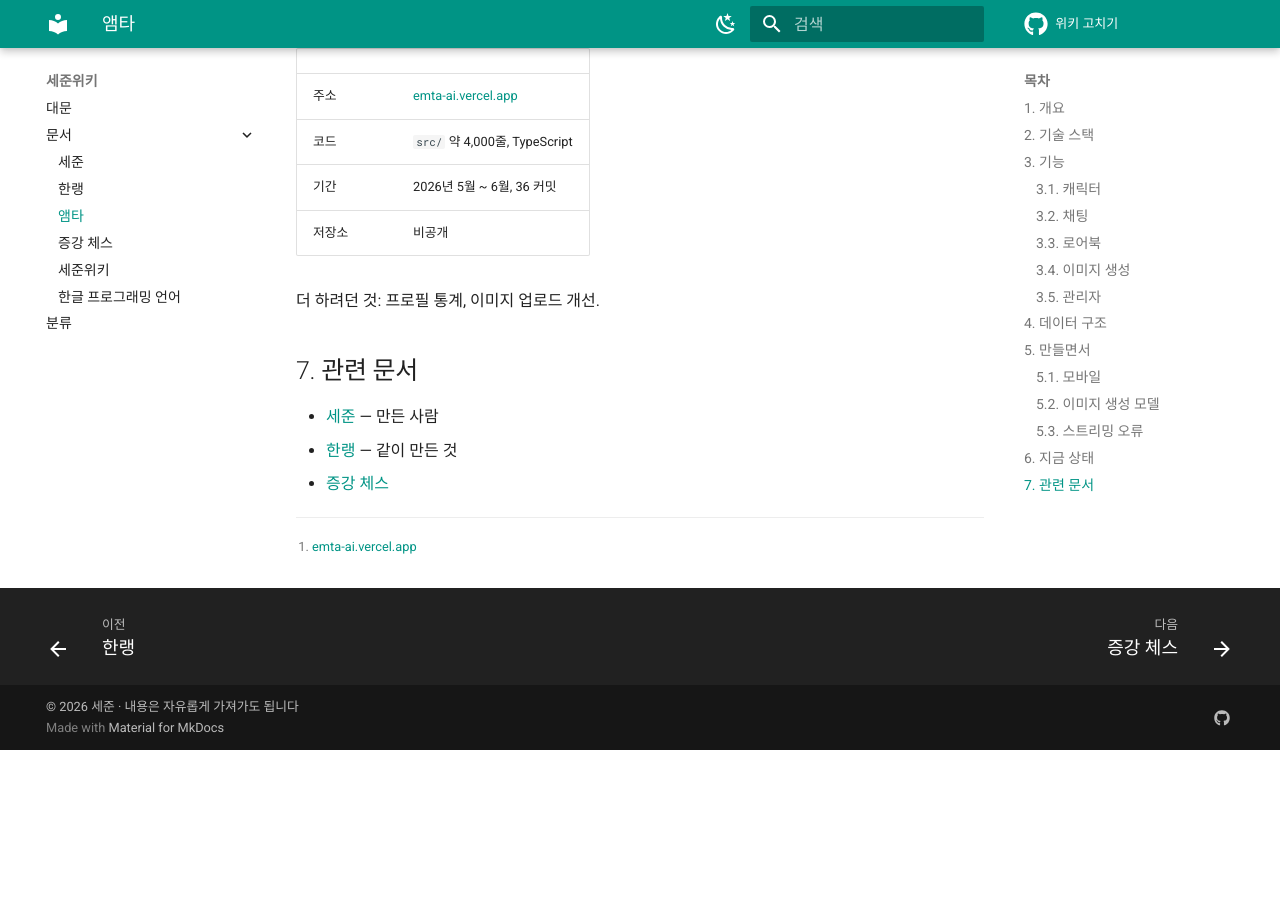
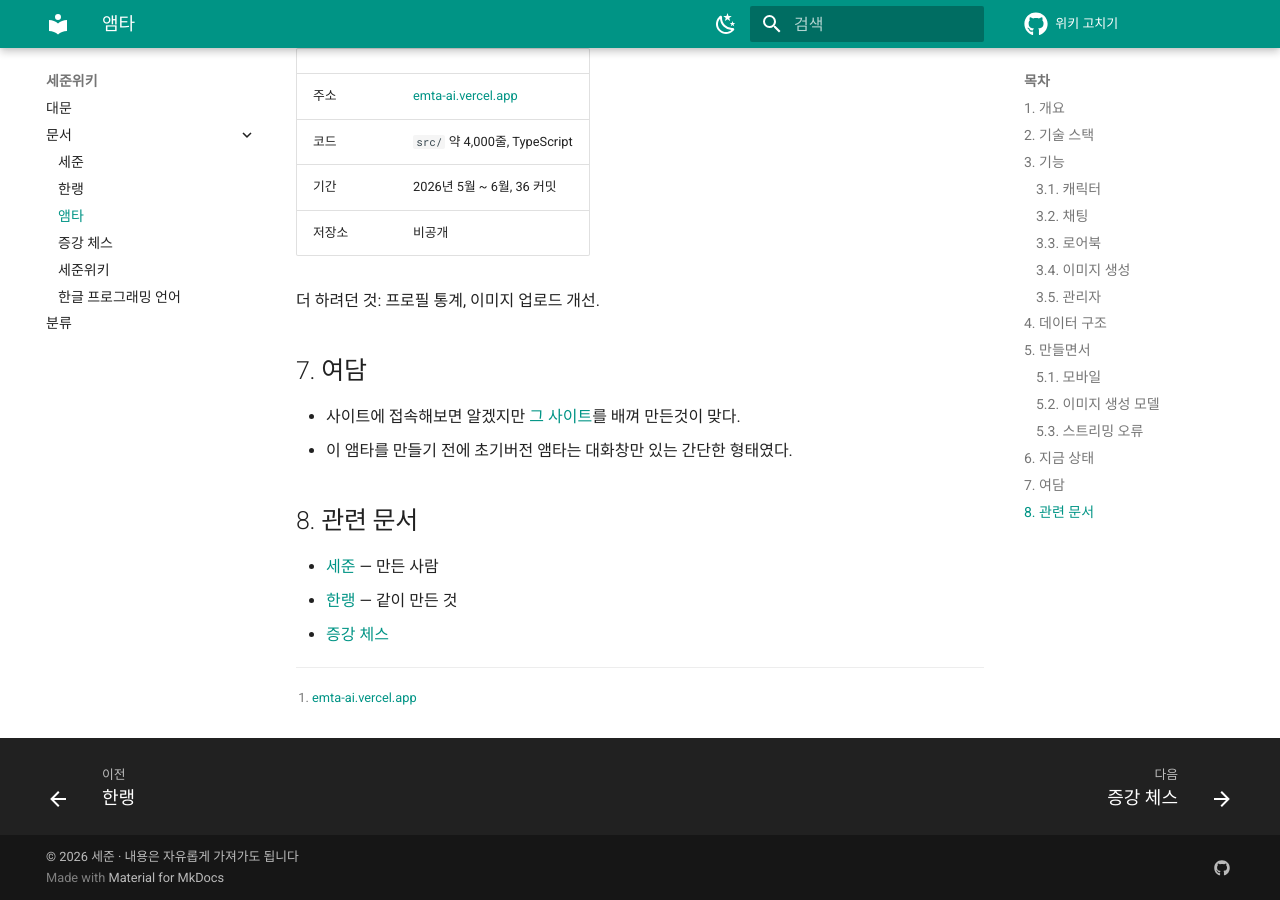
Before and after one commit to sejunch/sejunch.github.io, an MkDocs documentation site: the page built from docs/앰타.md, in a window 1280 px wide and 900 px high, scrolled down 3269 px. Built offline with MkDocs 1.6.1 and Material for MkDocs 9.7.7, drawn with Linux system fonts in a browser that asks for light colours; comment, search, counter and statistics services are not loaded; before the commit the page ends 4019 px from its top, so only the background shows below that.

Commit message:
Update 앰타.md

```diff
--- a/docs/앰타.md
+++ b/docs/앰타.md
@@ -136,7 +136,12 @@ Gemini의 이미지 생성 쪽은 모델 이름과 엔드포인트가 자주 바
 
 더 하려던 것: 프로필 통계, 이미지 업로드 개선.
 
-## 7. 관련 문서
+## 7. 여담
+
+- 사이트에 접속해보면 알겠지만 [그 사이트](https://zeta-ai.io/ko)를 배껴 만든것이 맞다.
+- 이 앰타를 만들기 전에 초기버전 앰타는 대화창만 있는 간단한 형태였다.
+
+## 8. 관련 문서
 
 - [세준](세준.md) — 만든 사람
 - [한랭](한랭.md) — 같이 만든 것
```
